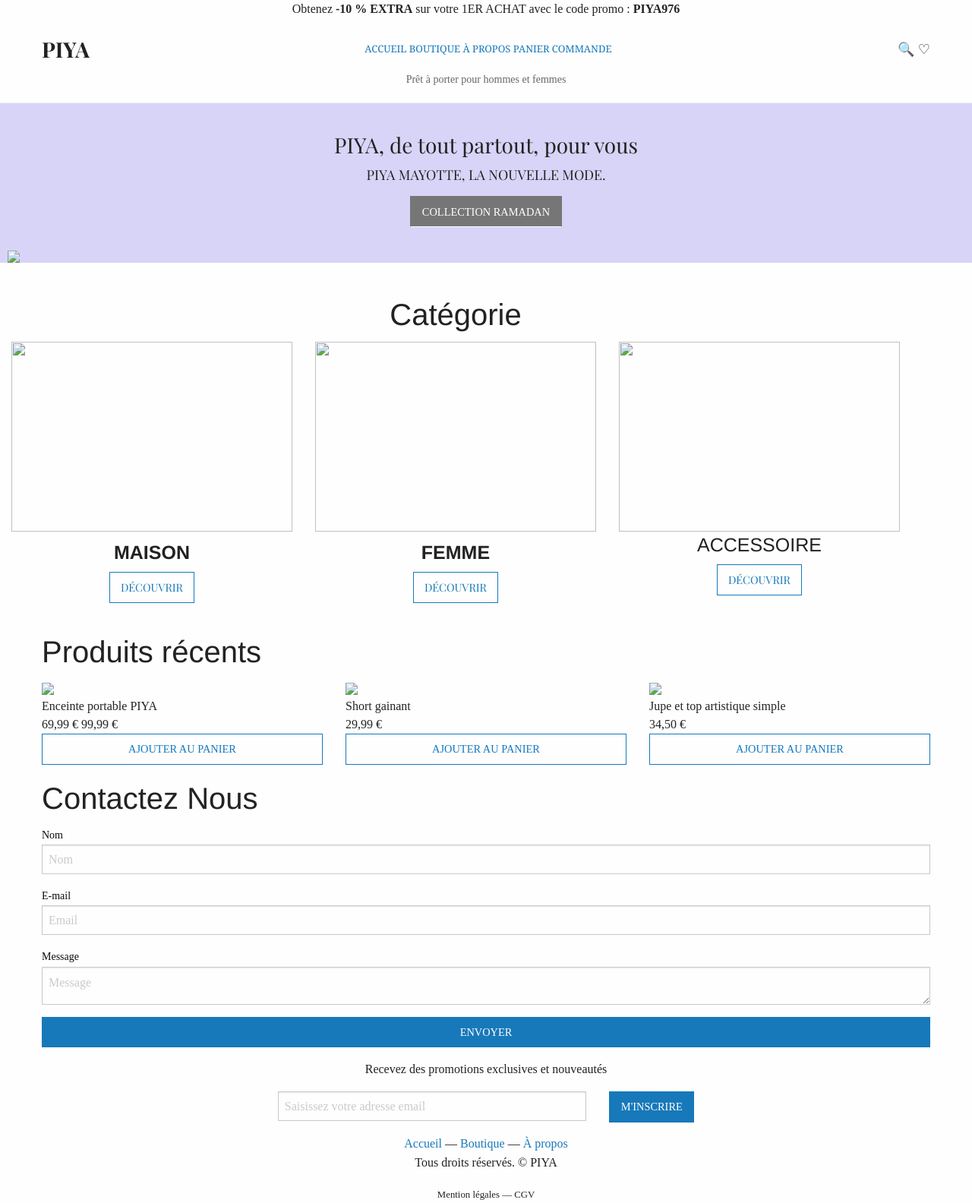
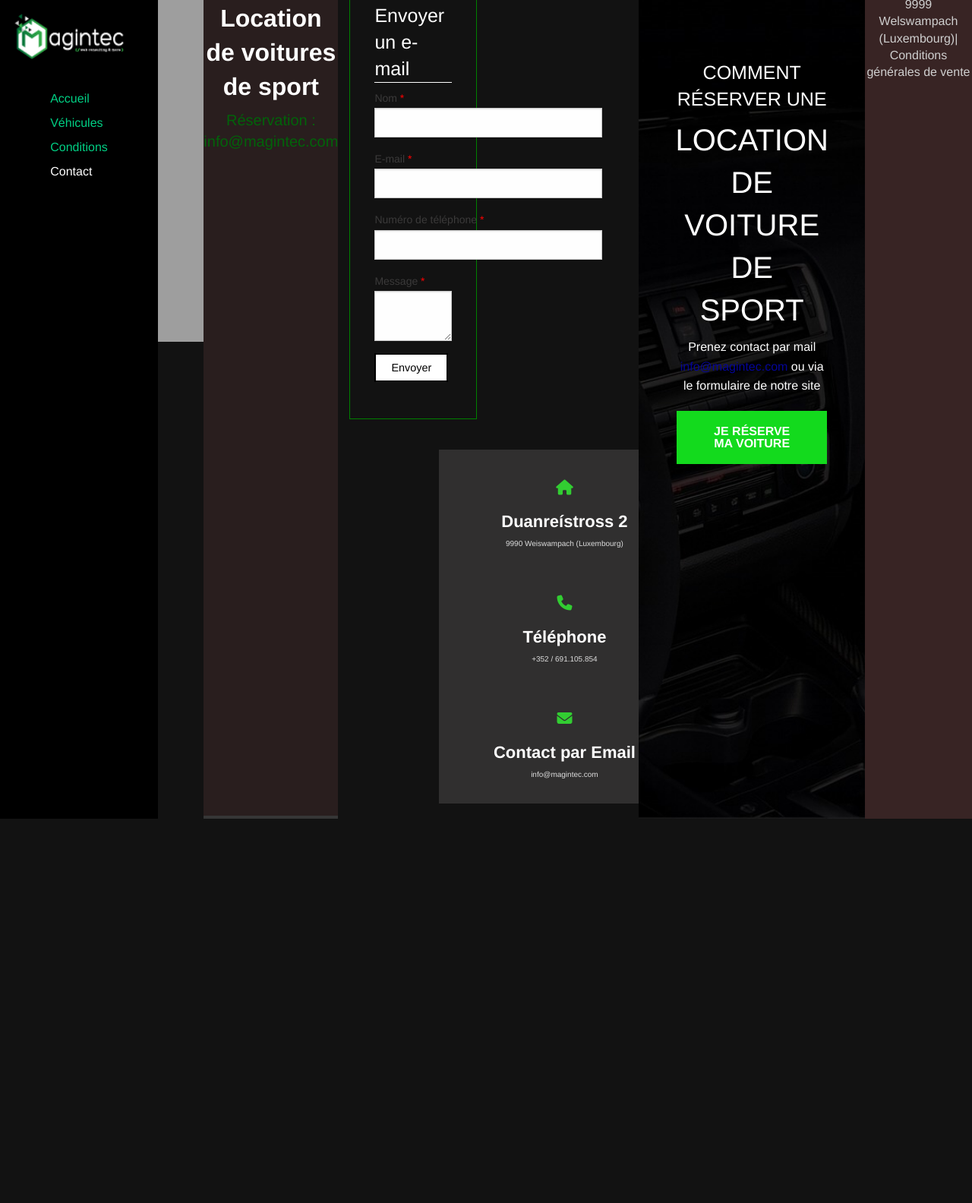
Before and after one commit to oceane006/Framework_foundation, a plain HTML site: page index.html in a window 1280 px wide. Shown: the whole page at 76% size. After the commit the page ends 1078 px from the top, so only its background shows below. Drawn offline with nearby package versions, Linux system fonts and the light colour scheme; grey boxes are pictures that could not be loaded.

Commit message:
First commit

```diff
--- a/index.html
+++ b/index.html
@@ -1,194 +1,114 @@
-<!doctype html>
+<!DOCTYPE html>
 <html lang="fr">
+<head>
+    <meta charset="UTF-8">
+    <meta name="viewport" content="width=device-width, initial-scale=1.0">
+    <title>Contact – Location de voitures de sport</title>
+    <link rel="stylesheet" href="https://cdnjs.cloudflare.com/ajax/libs/font-awesome/6.5.0/css/all.min.css">
+    <!-- FOUNDATION CSS -->
+    <link rel="stylesheet" href="https://cdn.jsdelivr.net/npm/foundation-sites/dist/css/foundation.min.css">
+    <style>
+        /* NAVBAR */
+        .my-nav li a:hover {
+            color: #fffbfb !important;
+            background: transparent;
+            transform: translateY(-2px);
+        }
+        /* RESERVATION */
+        .reserve-btn:hover {
+            background-color: #0fa754;
+        }
+        .button:hover {
+            background-color: #ffffff;
+        }
+    </style>
+</head>
+<body class="corp" style="background: #121212; margin-top: -50px; display: flex;">
+    <nav class="custom-navbar" style="background-color: #000000; padding: 2rem 0; text-align: center;">
+        <div class="grid-container">
+            <img src="téléchargement (1).png" style="width:200px; height: 100px;" alt="logo">
 
-<head>
-    <meta charset="utf-8">
-    <meta name="viewport" content="width=device-width, initial-scale=1">
-
-    <title>PIYA — Maquette</title>
-
-    <!-- Foundation -->
-    <link rel="stylesheet" href="https://cdn.jsdelivr.net/npm/foundation-sites@6.7.5/dist/css/foundation.min.css">
-
-    <!-- Google Fonts -->
-    <link href="https://fonts.googleapis.com/css2?family=Playfair+Display:wght@400;700&family=Open+Sans:wght@300;400;600&display=swap" rel="stylesheet">
-
-    <link rel="stylesheet" href="style.css">
-</head>
-
-<body class="corp" style="font-family: Open Sans sans-serif; color: #222">
-
-    <!-- 🔹 BARRE PROMO -->
-    <div class="promo-bar" style="font-family: Open Sans sans-serif; color: #222">
-        <div class="grid-container text-center">
-            Obtenez <strong>-10 % EXTRA</strong> sur votre 1ER ACHAT avec le code promo :
-            <strong>PIYA976</strong>
-        </div>
-    </div>
-
-    <!-- 🔹 HEADER -->
-    <header class="site-header" style="padding: 20px 0;
-    border-bottom: 1px solid #eee;">
-        <div class="grid-container">
-            <div class="grid-x align-middle align-justify">
-
-                <div class="cell shrink logo" style="font-size: 28px;
-    font-weight: 700; font-family: Playfair Display, serif;">PIYA</div>
-
-                <nav class="cell medium-shrink nav-menu show-for-medium" style="font-size: 13px;
-    font-weight: 500;font-family:Cambria; color: dimgray;">
-                    <a href="#">ACCUEIL </a>
-                    <a href="#">BOUTIQUE </a>
-                    <a href="#">À PROPOS </a>
-                    <a href="#">PANIER </a>
-                    <a href="#">COMMANDE </a>
-                </nav>
-
-                <div class="cell shrink icons" style="margin-left: 14px;font-size: 18px;">
-                    <span>🔍</span>
-                    <span>♡</span>
-                </div>
-
+            <div class="nav-menu grid-x align-center" style="background-color: #000000; padding: 2rem; margin-bottom: -50px;">
+                <ul class="menu my-nav">
+                <li><a href="#" style="color: #00d084; padding: 0.5rem 1.2rem; text-decoration: none; font-weight: 500; transition: .3s ease;">Accueil</a></li>
+                <li><a href="#" style="color: #00d084; padding: 0.5rem 1.2rem; text-decoration: none; font-weight: 500; transition: .3s ease;">Véhicules</a></li>
+                <li><a href="#" style="color: #00d084; padding: 0.5rem 1.2rem; text-decoration: none; font-weight: 500; transition: .3s ease;">Conditions</a></li>
+                <li><a href="#" style="color: #ffffff; padding: 0.5rem 1.2rem; text-decoration: none; font-weight: 500; transition: .3s ease;">Contact</a></li>
+                </ul>
             </div>
-            <div class="text-center sous-texte" style="margin-top: 8px;font-size: 14px;color: #666;">
-                Prêt à porter pour hommes et femmes
             </div>
         </div>
-    </header>
-
-    <!-- 🔹 HERO -->
-    <section class="hero-section" style=" background: #d7d4f8;text-align: center; padding: 35px 10px 0;">
-        <h1 style="font-family: Playfair Display, serif;font-size: 28px">PIYA, de tout partout, pour vous</h1>
-        <h2 style=" font-family: Playfair Display, serif;font-size: 18px;margin-bottom: 15px">PIYA MAYOTTE, LA NOUVELLE MODE.</h2>
-        <a class="button secondary" style="border-bottom: 1px solid white;color: white;">COLLECTION RAMADAN</a>
-        <img src="WhatsApp Image 2025-11-26 at 07.13.46 (2).jpeg" class="hero-img" style=" width: 100%;
-    margin-top: 15px;">
+    </nav>
+    <!-- GOOGLE MAP -->
+    <section>
+        <iframe class="google-map"
+            src="https://www.google.com/maps/embed?pb=!1m18!1m12!1m3!1d3919.391612345678!2d46.8691!3d-18.7669!2m3!1f0!2f0!3f0!3m2!1i1024!2i768!4f13.1!3m3!1m2!1s0x0%3A0x0!2zMTjCsDQ2JzUxLjMiTiA0NsKwNTInMzkuOCJF!5e0!3m2!1sfr!2smg!4v1699999999999!5m2!1sfr!2smg"
+            style="width: 100%; height: 500px; border: none; background: #000000;">
+        </iframe>
     </section>
-
-    <!-- 🔹 CATÉGORIES -->
-    <section class="grid-container categories" style="font-family: Playfair Display, serif;text-align: center;margin: 40px 0 20px">
-
-        <div class="grid-x align-middle align-center word-line">
-  <div class="cell auto line"></div>
-  <h2 class="section-title">Catégorie</h2>
-  <div class="cell auto line"></div>
-        </div>
-
-
-        <div class="grid-x grid-margin-x text-center">
-
-            <div class="cell medium-4">
-                <img src="hutomo-abrianto-X5BWooeO4Cw-unsplash-scaled-e1613043605181.jpg" style=" width: 100%;height: 250px;object-fit: cover">
-                <h4 style="font-weight: 600;margin-top: 10px;">MAISON</h4>
-                <a class="button hollow strong">DÉCOUVRIR</a>
+    <!-- TITRE -->
+    <section class="grid-container text-center" style="padding:3rem 0; background: rgb(41, 30, 30); border-top: 4px solid rgb(54, 54, 54); max-width: 1920px; border-bottom: 4px solid rgb(54, 54, 54);">
+        <h1 class="section-title" style="font-size: 2rem; font-weight: 600; color: rgb(255, 255, 255);">Location de voitures de sport</h1>
+        <h5 class="subtitle-green" style="color: #02630a;">Réservation : info@magintec.com</h5>
+    </section>
+    <!-- FORMULAIRE + IMAGE -->
+    <section class="grid-container">
+        <div class="grid-x grid-margin-x" style="background: #121212;">
+            <!-- FORMULAIRE -->
+            <div class="cell medium-6" style="border: 1px solid green; margin-top: 20px; margin-bottom: 20px;">
+                <div class="contact-box" style="padding: 2rem; border-radius: 10px; color: #ffffff;">
+                    <h2 class="h4" style="border-bottom: 1px solid white;">Envoyer un e-mail</h2>
+                    <form>
+                        <label class="nom" style="color: #3b3a3a; width: 300px;">Nom <span class="étoile" style="color: red;">*</span>
+                            <input type="text" required>
+                        </label>
+                        <label class="email" style="color: #3b3a3a; width: 300px;">E-mail <span class="étoile" style="color: red;">*</span>
+                            <input type="email" required>
+                        </label>
+                        <label class="num" style="color: #3b3a3a; width: 300px;">Numéro de téléphone <span class="étoile" style="color: red;">*</span>
+                            <input type="tel" required>
+                        </label>
+                        <label class="message" style="color: #3b3a3a;">Message <span class="étoile" style="color: red;">*</span>
+                            <textarea style="height: auto;"></textarea>
+                        </label>
+                        <button class="button success" style="background-color: white; color: #000000; border: 2px solid black; padding: 10px 20px; cursor: pointer;">Envoyer</button>
+                    </form>
+                </div>
             </div>
-
-            <div class="cell medium-4">
-                <img src="WhatsApp Image 2025-11-26 at 07.23.38.jpeg" style="width: 100%; height: 250px;object-fit: cover;">
-                <h4 style="font-weight: 600;margin-top: 10px;">FEMME</h4>
-                <a class="button hollow strong">DÉCOUVRIR</a>
+            <!-- Contact -->
+            <div class="grid-x grid-padding-x align-center">
+                <div class="cell small-12 medium-10 larg-4 contact-box-foundation" style="background: #302f2f; color: rgb(255, 255, 255); text-align: center; margin-top: 20px; margin-left: 200px; margin-bottom: 20px;">
+                    <div class="contact-item" style="margin-bottom: 60px; padding-top: 40px;">
+                        <i class="fa-solid fa-house icon" style="font-size: 20px; margin-bottom: 10px; color: #32cd32;"></i>
+                        <h4 style="margin: 10px 0 5px; font-size: 22px; font-weight: 600;">Duanreístross 2</h4>
+                        <p style="margin: 0; color: #dddddd; font-size: 10px;">9990 Weiswampach (Luxembourg)</p>
+                    </div>
+                    <div class="contact-item" style="margin-bottom: 60px;">
+                        <i class="fa-solid fa-phone icon" style="font-size: 20px; margin-bottom: 10px; color: #32cd32;"></i>
+                        <h4 style="margin: 10px 0 5px; font-size: 22px; font-weight: 600;">Téléphone</h4>
+                        <p style="margin: 0; color: #dddddd; font-size: 10px;">+352 / 691.105.854</p>
+                    </div>
+                    <div class="contact-item" style="margin-bottom: 30px;">
+                        <i class="fa-solid fa-envelope icon" style="font-size: 20px; margin-bottom: 10px; color: #32cd32;"></i>
+                        <h4 style="margin: 10px 0 5px; font-size: 22px; font-weight: 600;">Contact par Email</h4>
+                        <p style="margin: 0; color: #dddddd; font-size: 10px;">info@magintec.com</p>
+                    </div>
+                </div>
             </div>
-
-            <div class="cell medium-4">
-                <img src="téléchargement (2).jpeg"style="width: 100%; height: 250px;object-fit: cover;">
-                <h4>ACCESSOIRE</h4>
-                <a class="button hollow strong">DÉCOUVRIR</a>
-            </div>
-
         </div>
     </section>
-
-    <!-- 🔹 PRODUITS RÉCENTS -->
-    <section class="grid-container produits">
-
-        <h2 class="section-title">Produits récents</h2>
-
-        <div class="grid-x grid-margin-x">
-
-            <div class="cell medium-4 product-card">
-                <img src="téléchargement (3).jpeg">
-                <div class="title">Enceinte portable PIYA</div>
-                <div class="price">69,99 € <span class="old-price">99,99 €</span></div>
-                <a class="button hollow expanded">AJOUTER AU PANIER</a>
-            </div>
-
-            <div class="cell medium-4 product-card">
-                <img src="téléchargement (5).jpeg">
-                <div class="title">Short gainant</div>
-                <div class="price">29,99 €</div>
-                <a class="button hollow expanded">AJOUTER AU PANIER</a>
-            </div>
-
-            <div class="cell medium-4 product-card">
-                <img src="téléchargement.jpeg">
-                <div class="title">Jupe et top artistique simple</div>
-                <div class="price">34,50 €</div>
-                <a class="button hollow expanded">AJOUTER AU PANIER</a>
-            </div>
-
+    <!-- RESERVATION -->
+    <section class="hero-section text-center" style="background-size: cover; background-position: center; padding: 5rem 0; background-image: url('4ad28147-72d0-405c-93dc-d8c4a0641e23.png');">
+        <div class="grid-container overlay" style="padding: 3rem; border-radius: 10px;">
+            <h4 class="title" style="color: white;">COMMENT RÉSERVER UNE</h4>
+            <h2 class="title subtitle-green" style="color: white;">LOCATION DE VOITURE DE SPORT</h2>
+            <p class="is-size-5" style="color: white;">Prenez contact par mail <span class="subtitle-green" style="color: rgb(5, 5, 151);">info@magintec.com</span> ou via le formulaire de notre site</p>
+            <button class="reserve-btn" style="background-color: #13da1d; color: white; padding: 1.2rem 2.5rem; border: none; font-weight: bold; cursor: pointer; text-align: center; text-decoration: none; display: inline-block; font-size: 16px; margin: 4px 2px;">JE RÉSERVE MA VOITURE</button>
         </div>
     </section>
-
-    <!-- 🔹 CONTACT -->
-    <section class="grid-container contact">
-
-        <h2 class="section-title">Contactez Nous</h2>
-
-        <form>
-
-            <label>Nom
-                <input type="text" placeholder="Nom">
-            </label>
-
-            <label>E-mail
-                <input type="email" placeholder="Email">
-            </label>
-
-            <label>Message
-                <textarea placeholder="Message"></textarea>
-            </label>
-
-            <button class="button expanded envoyer-btn">ENVOYER</button>
-        </form>
-
-    </section>
-
-    <!-- 🔹 NEWSLETTER -->
-    <section class="newsletter text-center">
-
-        <p>Recevez des promotions exclusives et nouveautés</p>
-
-        <div class="grid-x grid-margin-x align-center">
-            <div class="cell medium-4">
-                <input type="email" placeholder="Saisissez votre adresse email">
-            </div>
-            <div class="cell shrink">
-                <button class="button black">M'INSCRIRE</button>
-            </div>
-        </div>
-
-    </section>
-
-    <!-- 🔹 FOOTER -->
-    <footer class="site-footer text-center">
-
-        <nav>
-            <a href="#">Accueil</a> —
-            <a href="#">Boutique</a> —
-            <a href="#">À propos</a>
-        </nav>
-
-        <p>Tous droits réservés. © PIYA</p>
-        <small>Mention légales — CGV</small>
-
+    <!-- FOOTER -->
+    <footer class="text-center" style="background-color: rgb(56, 36, 36); padding: 0px; color: #cfcfcf; ">
+        <h6>Magintec Sarl, Duanreístross 2, 9999 Welswampach (Luxembourg)| Conditions générales de vente</h6>
     </footer>
-
-    <script src="https://cdn.jsdelivr.net/npm/jquery@3.6.4/dist/jquery.min.js"></script>
-    <script src="https://cdn.jsdelivr.net/npm/foundation-sites@6.7.5/dist/js/foundation.min.js"></script>
-
-    <script>
-        $(document).foundation();
-    </script>
-
 </body>
 </html>
```
Also changed, not shown: 4ad28147-72d0-405c-93dc-d8c4a0641e23.png (added), foundation.min.css (added), téléchargement (1).png (added).
